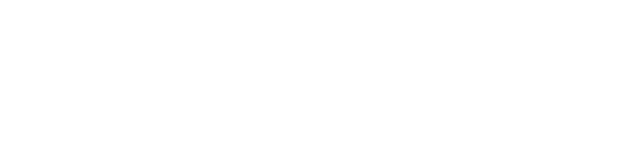
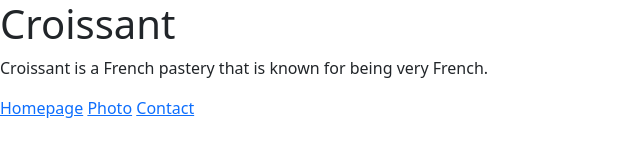
Before and after one commit to Ruthie1008/croissant-multiple-pages, a plain HTML site: page index.html in a window 1280 px wide. Shown: the whole page, without its empty margins (0-640 px from the left). Drawn offline with nearby package versions, Linux system fonts and the light colour scheme.

Commit message:
created links to other webpages on index page

```diff
--- a/index.html
+++ b/index.html
@@ -13,5 +13,13 @@
     <link rel="stylesheet" href="app/style.css" />
     <title>Croissant</title>
   </head>
-  <body></body>
+  <body>
+    <h1>Croissant</h1>
+    <p>Croissant is a French pastery that is known for being very French.</p>
+    <footer>
+      <a href="/" title="Home">Homepage</a>
+      <a href="/photo.html" title="Photo">Photo</a>
+      <a href="/contact.html" title="Contact">Contact</a>
+    </footer>
+  </body>
 </html>
```
